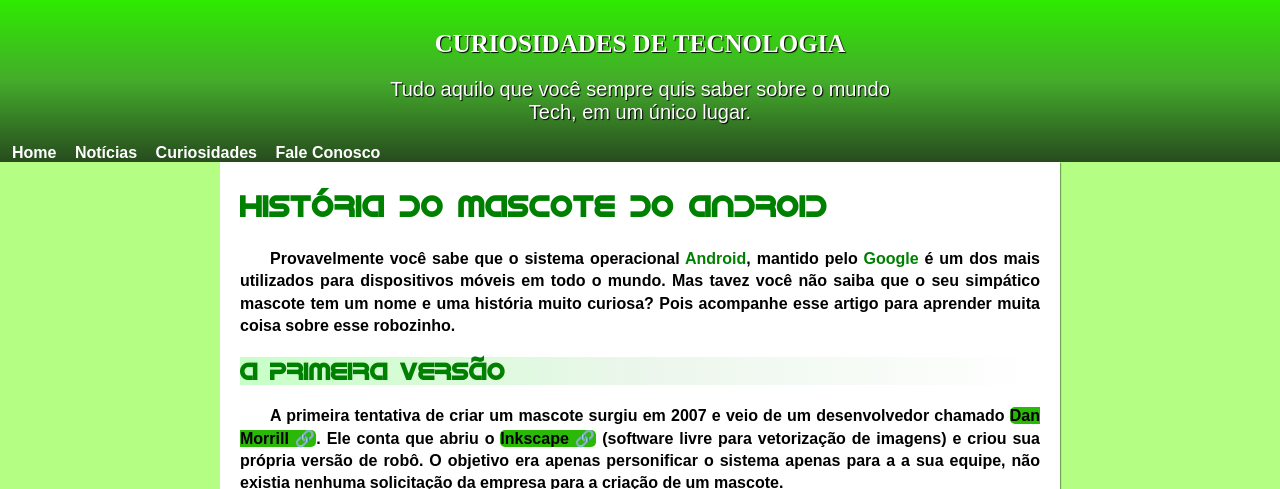
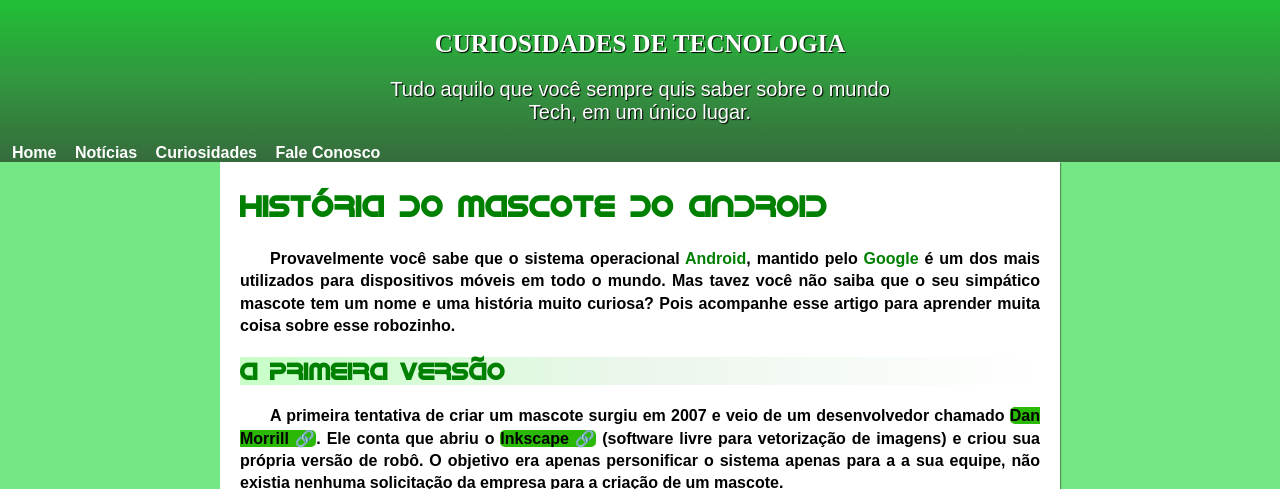
Before and after one commit to rodrigocauedev/projeto-android, a plain HTML site: page index.html in a window 1280 px wide. Shown: the top 489 px of the page. Drawn offline with Linux system fonts and the light colour scheme; files whose address does not match are found by name.

Commit message:
mudança nas cores do site

```diff
--- a/style/style.css
+++ b/style/style.css
@@ -15,11 +15,11 @@
         padding: 0;
         margin: 0;
         box-sizing: border-box;
-        background-color: rgba(172, 255, 117, 0.897);
+        background-color: #75e885;
     }
 
     header {
-        background-image: linear-gradient(to top, #274b1e, #44AB2B, #2EEB00);
+        background-image: linear-gradient(to top, #366B3D, #32963F,#20C035);
         color: white;
     }
 
```
